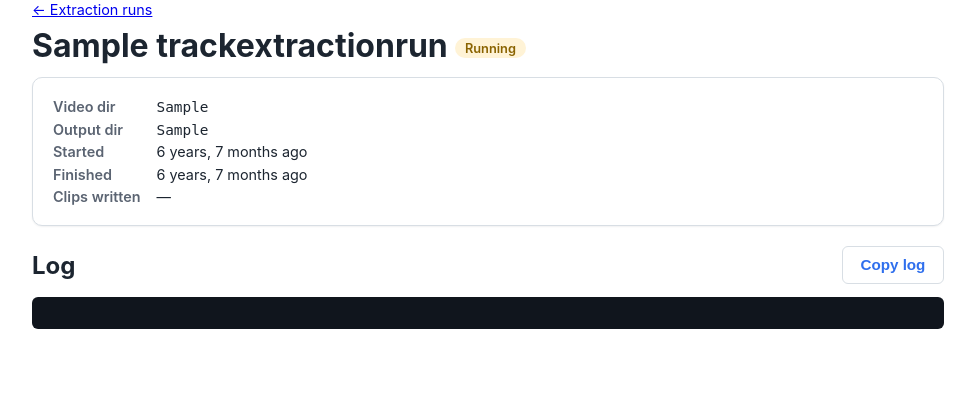
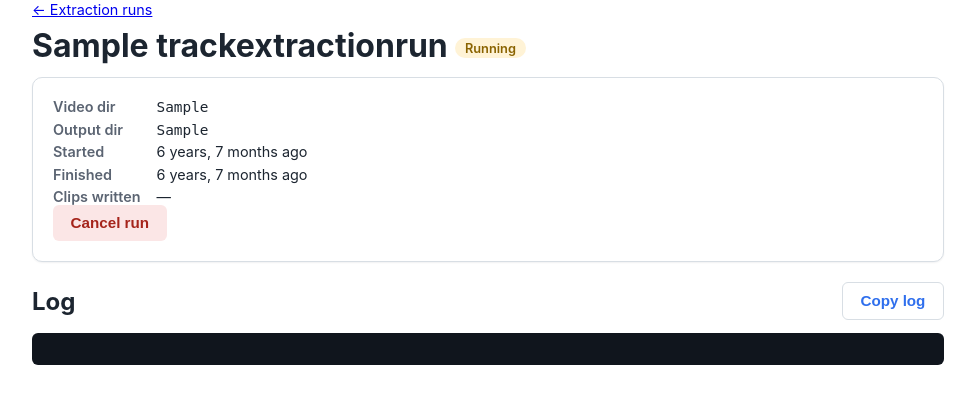
Before and after one commit to faheemkhaskheli9/action-recognition-toolkit, a Django app: page /extraction/1/ in a window 1280 px wide. Shown: the part 134-538 px from the top of the page, without its empty margins (152-1127 px from the left). Run offline with Django 5.2, Linux system fonts and the light colour scheme; a user stored in the database is signed in; data comes from the database, SQL or seed files in the repository; tables that the repository leaves empty hold one stand-in row (values such as "Sample post").

Commit message:
webapp: add a Cancel-run control for training and extraction runs
Neither run type could be stopped short of killing the OS process by
hand -- once started, the UI could only watch. Adds a "Cancel run"
button (shown only while status is RUNNING) that terminates the run's
process tree and marks it CANCELLED, a status kept distinct from
FAILED so the run list/detail page can tell "the user stopped this"
from "this crashed."

- services._background gains terminate(pid), mirroring launch_detached's
  cross-platform approach: os.killpg on POSIX, taskkill /T /F on
  Windows -- killing just the tracked pid isn't enough since the
  wrapper (bash -c / cmd /v:on) runs the real command as its own
  child rather than exec'ing into it.
- services.training.cancel_run / services.extraction.cancel_run mirror
  each other, same as the rest of these two modules; both set
  CANCELLED eagerly rather than waiting for refresh_status to notice
  the pid died (which would read it as FAILED).
- A cancelled extraction run can be resumed afterward the same way a
  failed one can -- can_resume/resume_run already keyed off "not
  RUNNING", so no change needed there.
- migrations/0004 adds CANCELLED to both models' Status choices.

```diff
--- a/webapp/core/models.py
+++ b/webapp/core/models.py
@@ -35,6 +35,7 @@
         RUNNING = "running", "Running"
         SUCCEEDED = "succeeded", "Succeeded"
         FAILED = "failed", "Failed"
+        CANCELLED = "cancelled", "Cancelled"
 
     name = models.CharField(max_length=255)
     config_path = models.CharField(max_length=500)
@@ -75,6 +76,7 @@
         RUNNING = "running", "Running"
         SUCCEEDED = "succeeded", "Succeeded"
         FAILED = "failed", "Failed"
+        CANCELLED = "cancelled", "Cancelled"
 
     name = models.CharField(max_length=255)
     model_name = models.CharField(max_length=100)
--- a/webapp/core/services/_background.py
+++ b/webapp/core/services/_background.py
@@ -29,6 +29,7 @@
 import ctypes
 import os
 import shlex
+import signal
 import subprocess
 import threading
 from pathlib import Path
@@ -86,6 +87,32 @@
     return proc.pid
 
 
+def terminate(pid: int | None) -> None:
+    """Stop the process tree rooted at pid -- the wrapper (`bash -c`/
+    `cmd /v:on`) launch_detached started plus whatever it launched.
+
+    Killing just the tracked pid isn't enough on either platform: the
+    wrapper runs the real command as its own child rather than exec'ing
+    into it (so the marker line can still be appended after), so the
+    training/extraction process itself would be orphaned and keep running.
+    Both platforms group the tree the same way launch_detached grouped it
+    for detachment -- `os.killpg` targets the whole session
+    (`start_new_session=True` made pid its process group leader too);
+    `taskkill /T` walks the same tree Windows' `CREATE_NEW_PROCESS_GROUP`
+    started. Safe to call on an already-dead or unknown pid -- a no-op,
+    not an error, so callers don't need to check liveness first.
+    """
+    if pid is None:
+        return
+    if os.name == "nt":
+        subprocess.run(["taskkill", "/PID", str(pid), "/T", "/F"], capture_output=True)
+        return
+    try:
+        os.killpg(pid, signal.SIGTERM)
+    except (ProcessLookupError, PermissionError):
+        pass
+
+
 def is_pid_alive(pid: int | None) -> bool:
     if pid is None:
         return False
--- a/webapp/core/services/extraction.py
+++ b/webapp/core/services/extraction.py
@@ -116,6 +116,24 @@
 
 def is_pid_alive(pid: int | None) -> bool:
     return _background.is_pid_alive(pid)
+
+
+def cancel_run(run: TrackExtractionRun) -> TrackExtractionRun:
+    """Terminate a running run's OS process tree and mark it CANCELLED --
+    same distinction from FAILED, and same reasoning for setting it
+    eagerly rather than leaving it for refresh_status, as
+    services.training.cancel_run. A cancelled run is stopped, not
+    resumable to pick back up where it left off, the same as any other
+    not-RUNNING status -- can_resume/resume_run already key off "not
+    RUNNING", so no change needed there for a cancelled run to become
+    resumable."""
+    if run.status != TrackExtractionRun.Status.RUNNING:
+        return run
+    _background.terminate(run.pid)
+    run.status = TrackExtractionRun.Status.CANCELLED
+    run.finished_at = timezone.now()
+    run.save()
+    return run
 
 
 def _read_exit_code(log_file: Path) -> int | None:
--- a/webapp/core/services/training.py
+++ b/webapp/core/services/training.py
@@ -83,6 +83,25 @@
     return _background.is_pid_alive(pid)
 
 
+def cancel_run(run: TrainingRun) -> TrainingRun:
+    """Terminate a running run's OS process tree and mark it CANCELLED --
+    kept distinct from FAILED (which refresh_status assigns to a run that
+    stopped on its own, e.g. crashed) so the log/run list can tell "the
+    user stopped this" from "this crashed." Set eagerly rather than left
+    for the next refresh_status to notice the pid died: that would read as
+    FAILED, which is exactly the distinction this exists to avoid. Only
+    meaningful while RUNNING; a no-op otherwise -- call refresh_status
+    first so a merely-stale RUNNING row isn't cancelled after it already
+    finished some other way."""
+    if run.status != TrainingRun.Status.RUNNING:
+        return run
+    _background.terminate(run.pid)
+    run.status = TrainingRun.Status.CANCELLED
+    run.finished_at = timezone.now()
+    run.save()
+    return run
+
+
 def _read_exit_code(log_file: Path) -> int | None:
     if not log_file.exists():
         return None
--- a/webapp/core/static/core/style.css
+++ b/webapp/core/static/core/style.css
@@ -392,6 +392,7 @@
 .status-running { background: var(--warning-bg); color: var(--warning); }
 .status-succeeded { background: var(--success-bg); color: var(--success); }
 .status-failed { background: var(--danger-bg); color: var(--danger); }
+.status-cancelled { background: var(--bg-raised); color: var(--muted); }
 /* A poll request failed (dropped connection, dev-server restart) -- the log
    shown may be behind. Dashed outline rather than a color change since the
    pill's color already carries the run's actual status. */
--- a/webapp/core/templates/core/extraction_detail.html
+++ b/webapp/core/templates/core/extraction_detail.html
@@ -25,7 +25,15 @@
     </div>
   </div>
 
-  {% if run.status == "failed" %}
+  {% if run.status == "running" %}
+    <div class="actions">
+      <form method="post" action="{% url 'core:cancel_extraction' run.pk %}" onsubmit="return confirm('Stop this extraction run? You can resume it afterward from where it stopped.');">
+        {% csrf_token %}
+        <button type="submit" class="danger">Cancel run</button>
+      </form>
+    </div>
+  {% endif %}
+  {% if run.status == "failed" or run.status == "cancelled" %}
     <div class="actions">
       <form method="post" action="{% url 'core:resume_extraction' run.pk %}">
         {% csrf_token %}
--- a/webapp/core/templates/core/training_detail.html
+++ b/webapp/core/templates/core/training_detail.html
@@ -8,6 +8,12 @@
     <span class="status-pill status-{{ run.status }}" id="status-pill" aria-live="polite">{{ run.get_status_display }}</span>
   </p>
   <p class="muted mb-0">model={{ run.model_name }} &middot; config={{ run.config_path }} &middot; pid={{ run.pid }}</p>
+  {% if run.status == "running" %}
+    <form method="post" action="{% url 'core:cancel_run' run.pk %}" class="mt-3" onsubmit="return confirm('Stop this training run? It cannot be resumed.');">
+      {% csrf_token %}
+      <button type="submit" class="danger">Cancel run</button>
+    </form>
+  {% endif %}
 </div>
 
 {% if checkpoints %}
--- a/webapp/core/urls.py
+++ b/webapp/core/urls.py
@@ -34,10 +34,12 @@
     path("extraction/<int:pk>/", extraction.extraction_detail, name="extraction_detail"),
     path("extraction/<int:pk>/log/", extraction.extraction_log_partial, name="extraction_log_partial"),
     path("extraction/<int:pk>/resume/", extraction.resume_extraction, name="resume_extraction"),
+    path("extraction/<int:pk>/cancel/", extraction.cancel_extraction, name="cancel_extraction"),
     path("extraction/<int:pk>/import/", extraction.import_extraction_clips, name="import_extraction_clips"),
     path("training/new/", training.start_training, name="start_training"),
     path("runs/", runs.run_list, name="run_list"),
     path("runs/<int:pk>/", runs.run_detail, name="run_detail"),
     path("runs/<int:pk>/log/", runs.run_log_partial, name="run_log_partial"),
+    path("runs/<int:pk>/cancel/", runs.cancel_run, name="cancel_run"),
     path("inference/", inference.inference, name="inference"),
 ]
--- a/webapp/core/views/extraction.py
+++ b/webapp/core/views/extraction.py
@@ -89,6 +89,22 @@
     return redirect("core:extraction_detail", pk=pk)
 
 
+def cancel_extraction(request, pk):
+    if request.method != "POST":
+        return redirect("core:extraction_detail", pk=pk)
+
+    run = get_object_or_404(TrackExtractionRun, pk=pk)
+    services.extraction.refresh_status(run)
+
+    if run.status != TrackExtractionRun.Status.RUNNING:
+        messages.error(request, "This run has already stopped.")
+        return redirect("core:extraction_detail", pk=pk)
+
+    services.extraction.cancel_run(run)
+    messages.success(request, f"Cancelled track extraction '{run.name}'.")
+    return redirect("core:extraction_detail", pk=pk)
+
+
 def import_extraction_clips(request, pk):
     if request.method != "POST":
         return redirect("core:extraction_detail", pk=pk)
```
Also changed, not shown: tests/webapp/test__background.py (+27 -0 lines), tests/webapp/test_extraction_service.py (+34 -1 lines), tests/webapp/test_training_service.py (+33 -0 lines), tests/webapp/test_views.py (+120 -0 lines), webapp/core/views/runs.py (+18 -1 lines), CHANGELOG.md, README.md, webapp/core/migrations/0004_alter_trackextractionrun_status_and_more.py (added).
